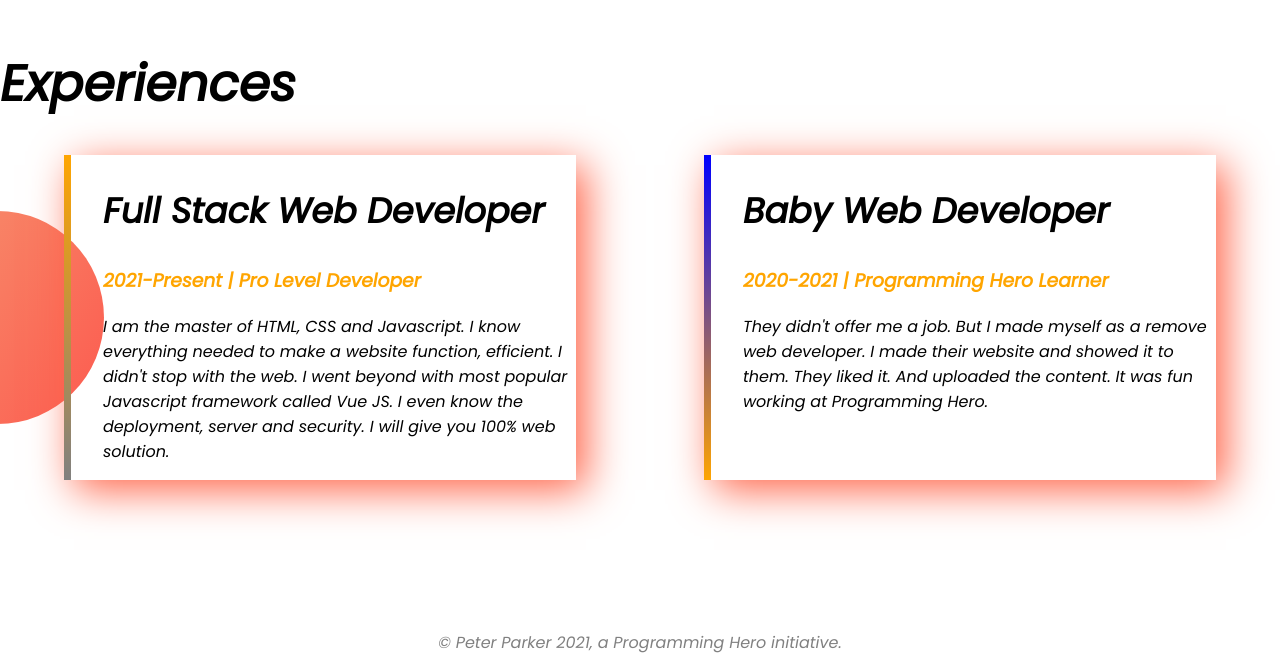
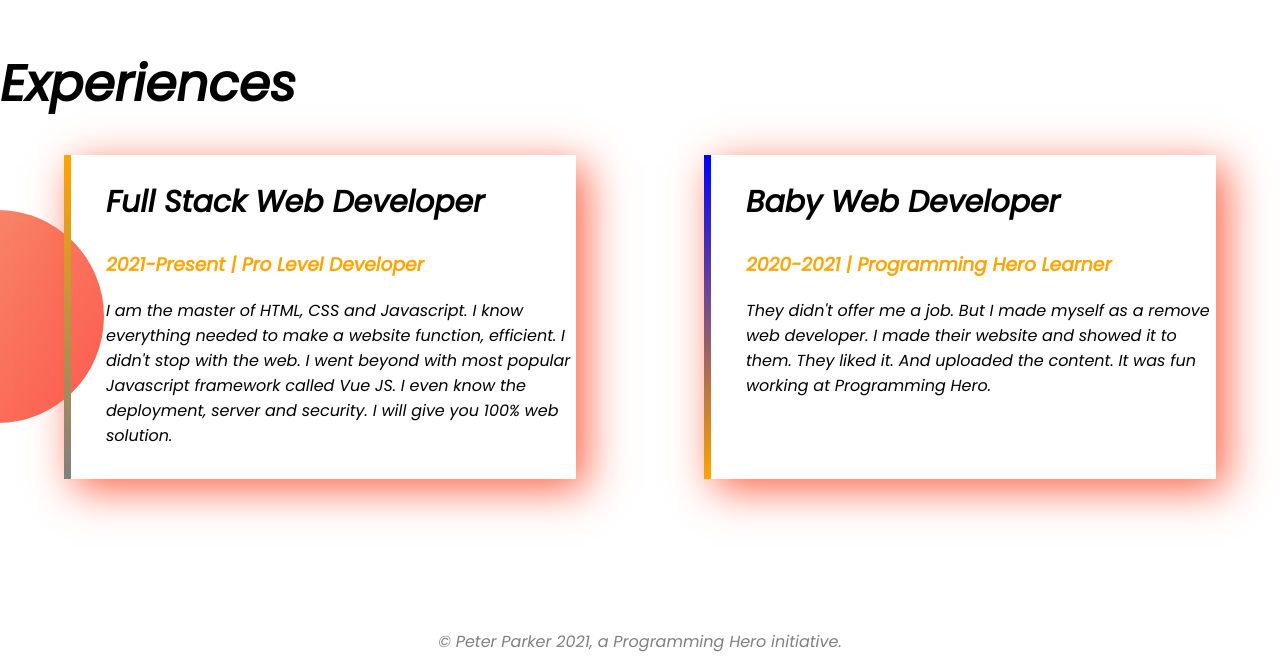
Before and after one commit to mohammad-mostafa94/saad-portfolio, a plain HTML site: page index.html in a window 1280 px wide. Shown: the part 1313-1984 px from the top of the page. Drawn offline with Linux system fonts and the light colour scheme.

Commit message:
some changes s

```diff
--- a/style.css
+++ b/style.css
@@ -43,7 +43,7 @@ h1{
     padding: 25px;
 }
 h2{
-    font-size: 35px;
+    font-size: 30px;
 }
 .experiences-part{
     background-image: url(images/exp-bg.png);
@@ -54,8 +54,9 @@ h2{
     width: 40%;
     margin-left:5%;
     margin-right: 5%;
-    padding-left: 32px;
+    padding-left: 35px;
     box-shadow: 10px 10px 40px tomato;
+    padding-bottom: 15px;
 
 }
 #baby-developer{
```
